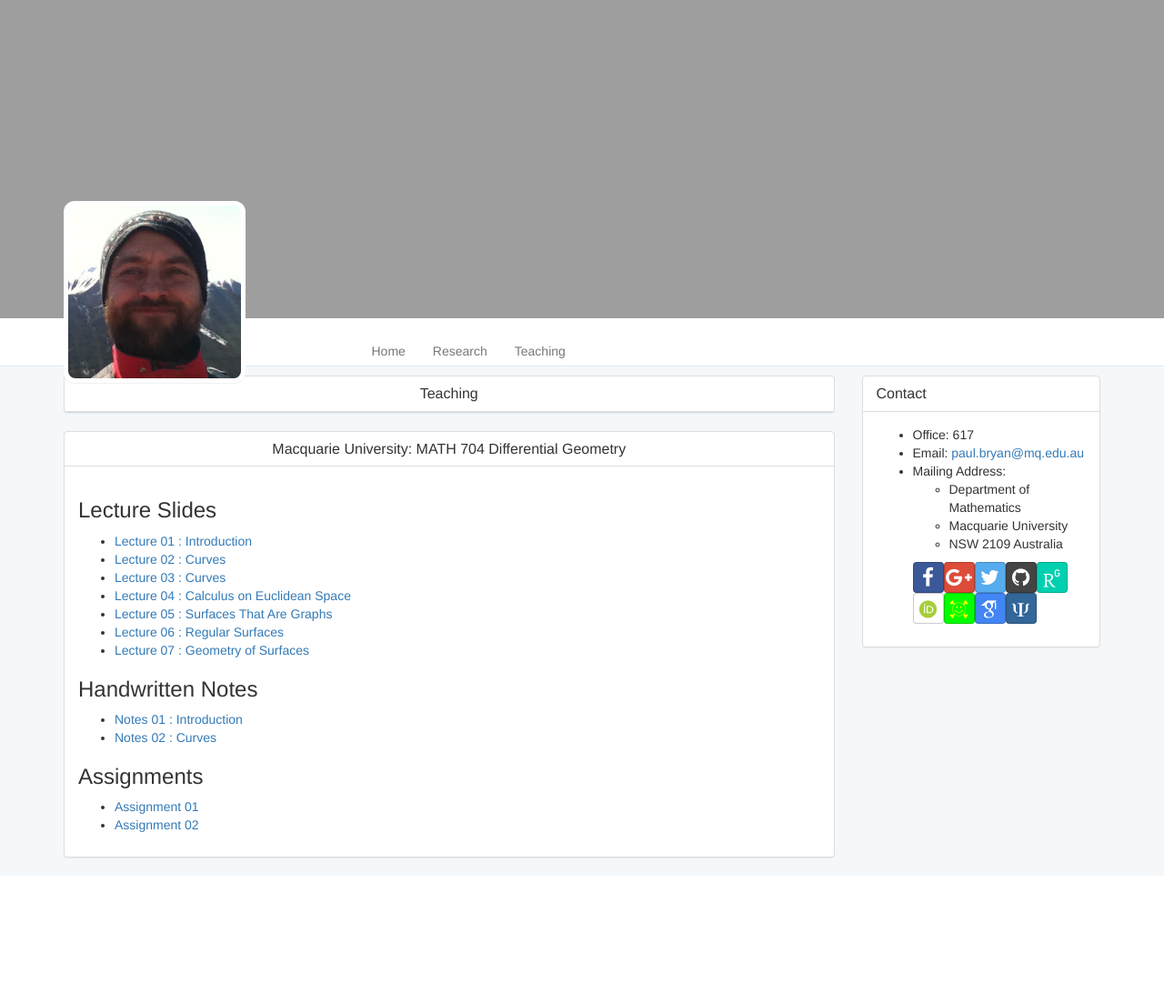
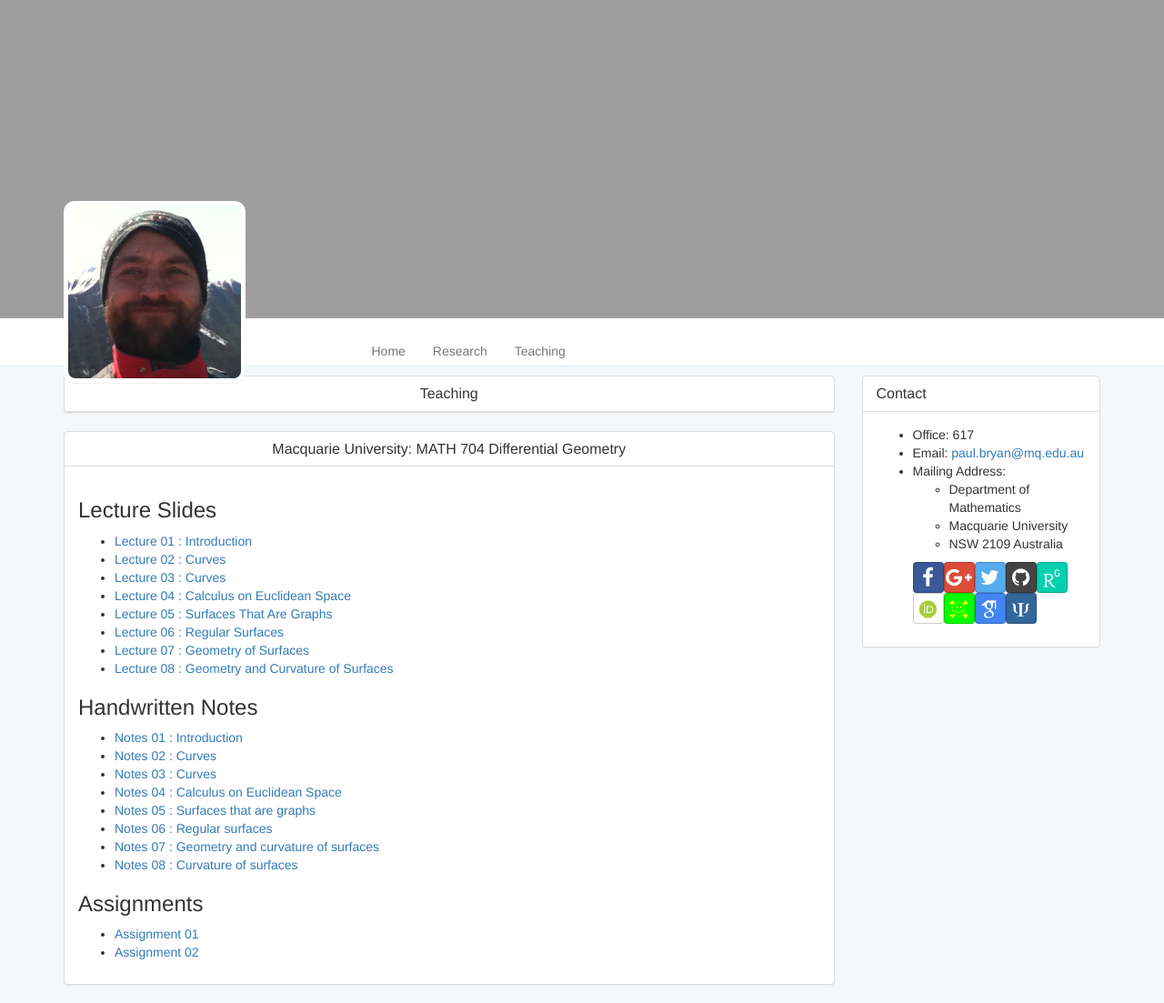
Before and after one commit to pabryan/pabryan.github.io, a Jekyll site: the page built from teaching/mq_math704_2018/index.html, in a window 1280 px wide. Shown: the whole page at 91% size. Built offline with Jekyll 4.4.1, drawn with Linux system fonts in a browser that asks for light colours; some web fonts are replaced; before the commit the page ends 963 px from its top, so only the background shows below that.

Commit message:
Updated mq_math704_2018.

```diff
--- a/teaching/mq_math704_2018/index.html
+++ b/teaching/mq_math704_2018/index.html
@@ -18,12 +18,19 @@ description: "Paul Bryan: Mathematician - Macquarie University: MATH 704 Differe
       <li><a href="{{ site.baseurl }}/teaching/mq_math704_2018/lec05.pdf">Lecture 05 : Surfaces That Are Graphs</a></li>
       <li><a href="{{ site.baseurl }}/teaching/mq_math704_2018/lec06.pdf">Lecture 06 : Regular Surfaces</a></li>
       <li><a href="{{ site.baseurl }}/teaching/mq_math704_2018/lec07.pdf">Lecture 07 : Geometry of Surfaces</a></li>
+      <li><a href="{{ site.baseurl }}/teaching/mq_math704_2018/lec08.pdf">Lecture 08 : Geometry and Curvature of Surfaces</a></li>
     </ul>
 
     <h3>Handwritten Notes</h3>
     <ul>
       <li><a href="{{ site.baseurl }}/teaching/mq_math704_2018/handwritten_notes_01.pdf">Notes 01 : Introduction</a></li>
       <li><a href="{{ site.baseurl }}/teaching/mq_math704_2018/handwritten_notes_02.pdf">Notes 02 : Curves</a></li>
+      <li><a href="{{ site.baseurl }}/teaching/mq_math704_2018/handwritten_notes_03.pdf">Notes 03 : Curves</a></li>
+      <li><a href="{{ site.baseurl }}/teaching/mq_math704_2018/handwritten_notes_04.pdf">Notes 04 : Calculus on Euclidean Space</a></li>
+      <li><a href="{{ site.baseurl }}/teaching/mq_math704_2018/handwritten_notes_05.pdf">Notes 05 : Surfaces that are graphs</a></li>
+      <li><a href="{{ site.baseurl }}/teaching/mq_math704_2018/handwritten_notes_06.pdf">Notes 06 : Regular surfaces</a></li>
+      <li><a href="{{ site.baseurl }}/teaching/mq_math704_2018/handwritten_notes_07.pdf">Notes 07 : Geometry and curvature of surfaces</a></li>
+      <li><a href="{{ site.baseurl }}/teaching/mq_math704_2018/handwritten_notes_08.pdf">Notes 08 : Curvature of surfaces</a></li>
     </ul>
 
     <h3>Assignments</h3>
```
Also changed, not shown: 7 other files.
